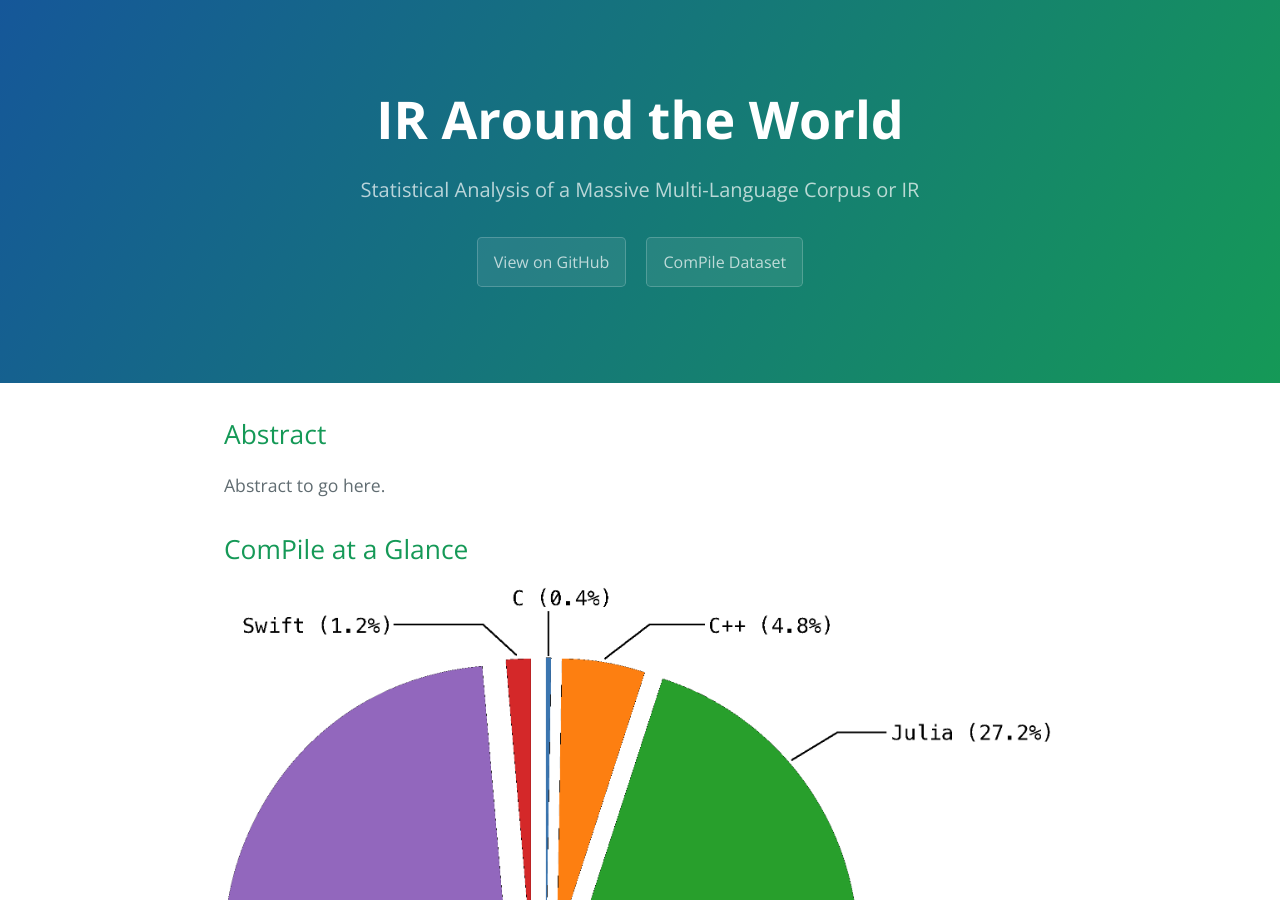
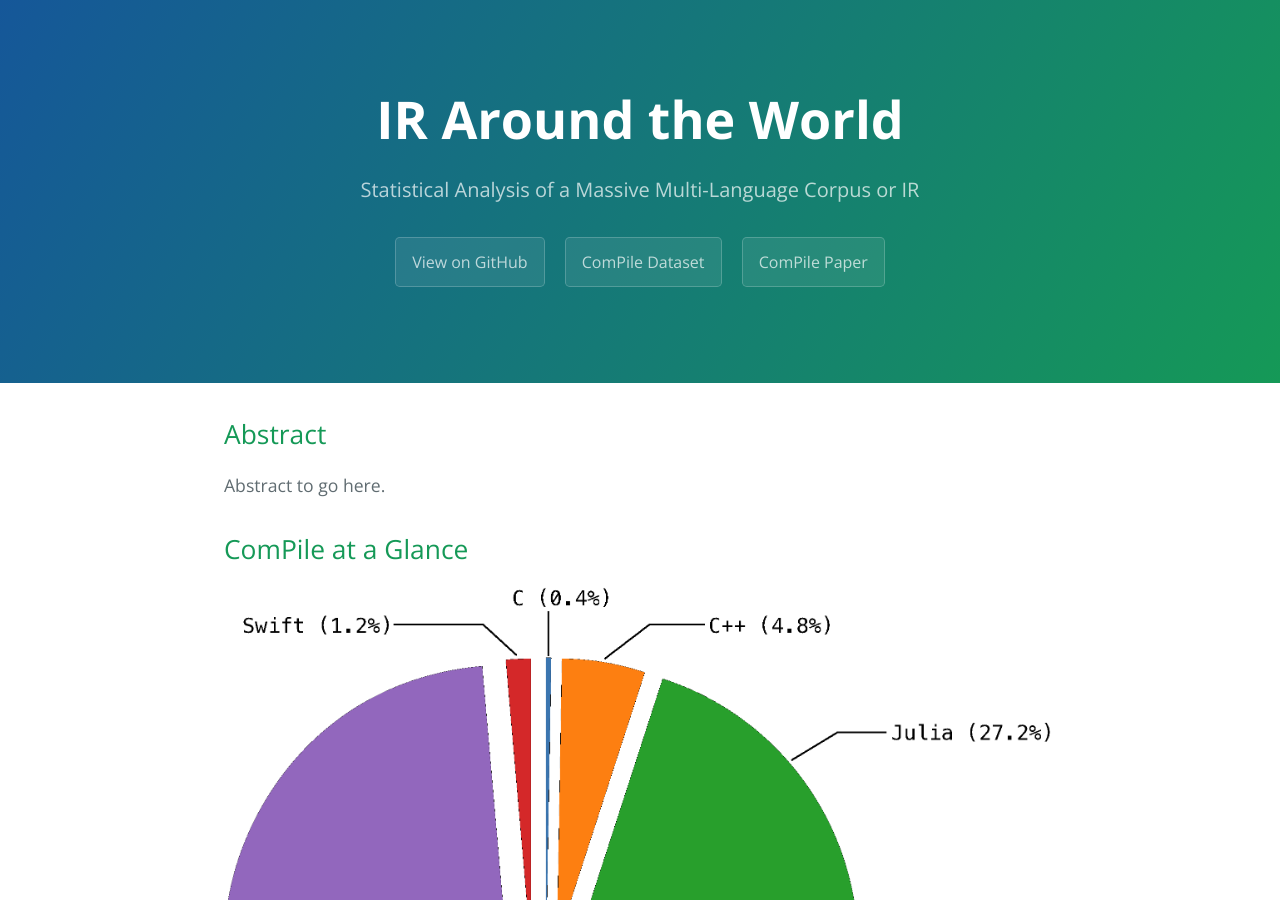
Before and after one commit to llvm-ml/IR-Around-the-World, a Jekyll site: the page built from index.md, in a window 1280 px wide and 900 px high. Built offline with Jekyll 4.4.1, drawn with Linux system fonts in a browser that asks for light colours.

Commit message:
Add button for the ComPile paper.

```diff
--- a/_layouts/default.html
+++ b/_layouts/default.html
@@ -20,6 +20,7 @@
       <h2 class="project-tagline">{{ page.description | default: site.description | default: site.github.project_tagline }}</h2>
         <a href="{{ site.github.repository_url }}" class="btn">View on GitHub</a>
         <a href="https://huggingface.co/datasets/llvm-ml/ComPile" class="btn">ComPile Dataset</a>
+        <a href="https://arxiv.org/abs/2309.15432" class="btn">ComPile Paper</a>
     </header>
 
     <main id="content" class="main-content" role="main">
```
